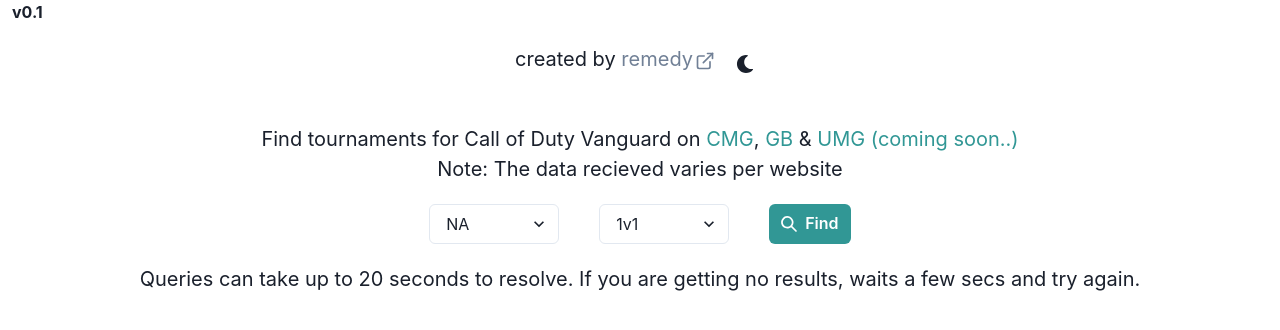
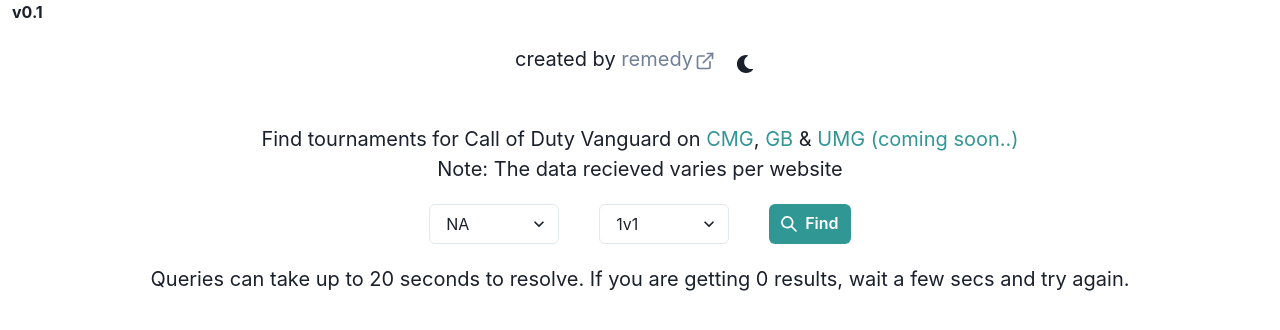
Before and after one commit to danielturato/cod-aggregator-frontend, a React (Create React App) app: page / in a window 1280 px wide. Shown: the top 330 px of the page. Built offline with nearby package versions, Linux system fonts and the light colour scheme.

Commit message:
spelling mistake

```diff
--- a/src/App.js
+++ b/src/App.js
@@ -94,7 +94,7 @@
               Server error. Please try again in a few secs.
             </Text>
           ): (
-            <Text mt="5">Queries can take up to 20 seconds to resolve. If you are getting no results, waits a few secs and try again.</Text>
+            <Text mt="5">Queries can take up to 20 seconds to resolve. If you are getting 0 results, wait a few secs and try again.</Text>
           )}
 
         </Box>
```
